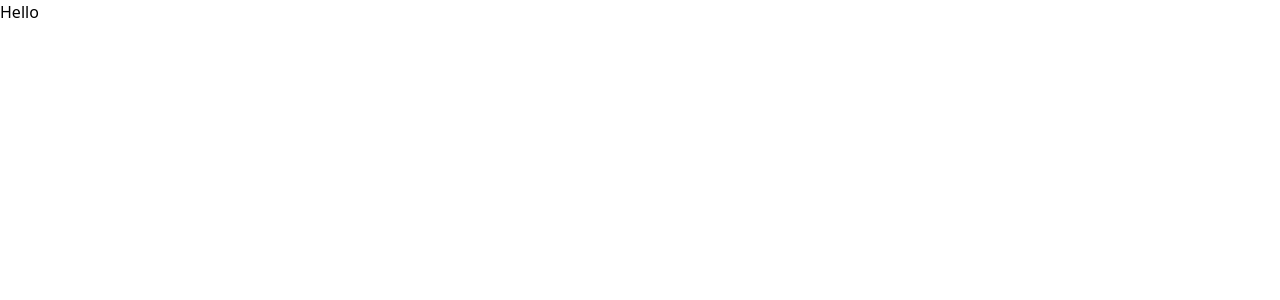
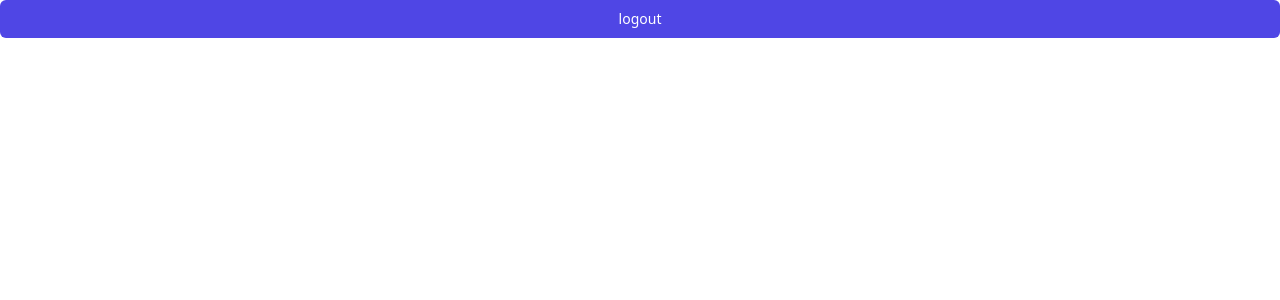
Before and after one commit to ankithans/human-resource-management, a React (Create React App) app in the folder client/: page / in a window 1280 px wide. Shown: the top 300 px of the page. Built offline with nearby package versions, Linux system fonts and the light colour scheme; sample sign-in values are in the browser's storage.

Commit message:
feat(client/admin): admin logout with context

```diff
--- a/client/src/App.js
+++ b/client/src/App.js
@@ -3,6 +3,7 @@ import { BrowserRouter as Router, Route, Redirect } from "react-router-dom";
 import { AuthContext } from "./context/Auth/AuthProvider";
 import AdminLogin from "./components/Admin/AdminLogin";
 import "./tailwind.output.css";
+import { AdminDashboard } from "./components/Admin/AdminDashboard";
 
 function App() {
   const { isLoggedIn } = useContext(AuthContext);
@@ -13,8 +14,9 @@ function App() {
         <Route exact path='/admin'>
           {isLoggedIn ? <Redirect to='/' /> : <AdminLogin />}
         </Route>
+
         <Route path='/'>
-          <div>Hello</div>
+          {isLoggedIn ? <AdminDashboard /> : <Redirect to='/admin' />}
         </Route>
       </Router>
     </>
--- a/client/src/components/Admin/AdminDashboard.js
+++ b/client/src/components/Admin/AdminDashboard.js
@@ -0,0 +1,17 @@
+import React, { useContext } from "react";
+import { AuthContext } from "../../context/Auth/AuthProvider";
+import { Button } from "../shared/Button";
+
+export const AdminDashboard = () => {
+  const { logout } = useContext(AuthContext);
+  return (
+    <div>
+      <Button
+        onClick={() => logout()}
+        type='submit'
+        label='logout'
+        svgBool={false}
+      />
+    </div>
+  );
+};
--- a/client/src/components/shared/Button.js
+++ b/client/src/components/shared/Button.js
@@ -1,9 +1,10 @@
 import React from "react";
 
-export const Button = ({ type, label, svgBool }) => {
+export const Button = ({ type, label, svgBool, onClick }) => {
   return (
     <div>
       <button
+        onClick={onClick}
         type={type}
         className='group relative w-full flex justify-center py-2 px-4 border border-transparent text-sm font-medium rounded-md text-white bg-indigo-600 hover:bg-indigo-700 focus:outline-none focus:ring-2 focus:ring-offset-2 focus:ring-indigo-500'
       >
--- a/client/src/context/Auth/AuthProvider.js
+++ b/client/src/context/Auth/AuthProvider.js
@@ -45,6 +45,19 @@ export const AuthProvider = ({ children }) => {
       });
     }
   }
+  async function logout() {
+    dispatch({
+      type: "ADMIN_LOGIN_LOADING",
+    });
+
+    localStorage.removeItem("isLoggedIn");
+    localStorage.removeItem("token");
+
+    dispatch({
+      type: "ADMIN_LOGOUT",
+    });
+    console.log(`Logged Out Successfully`);
+  }
 
   return (
     <AuthContext.Provider
@@ -52,6 +65,7 @@ export const AuthProvider = ({ children }) => {
         isLoggedIn: state.isLoggedIn,
         loading: state.loading,
         adminLogin,
+        logout,
       }}
     >
       {children}
--- a/client/src/context/Auth/AuthReducer.js
+++ b/client/src/context/Auth/AuthReducer.js
@@ -17,6 +17,12 @@ export default (state, action) => {
         isLoggedIn: true,
         loading: false,
       };
+    case "ADMIN_LOGOUT":
+      return {
+        ...state,
+        isLoggedIn: false,
+        loading: false,
+      };
     default:
       return state;
   }
```
